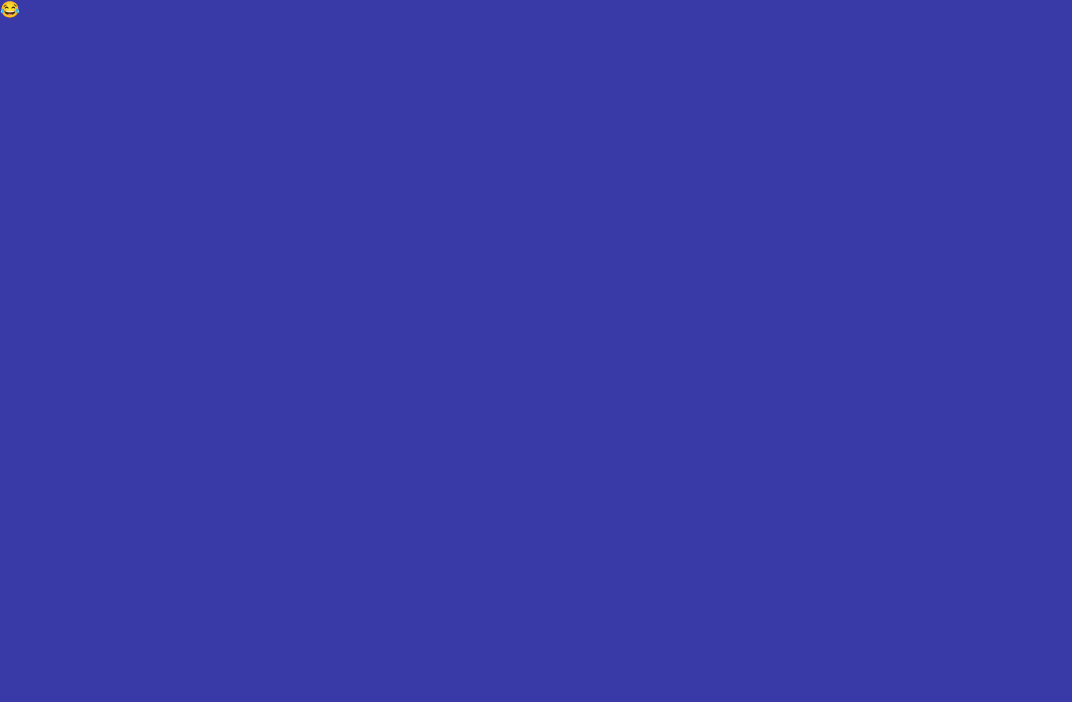
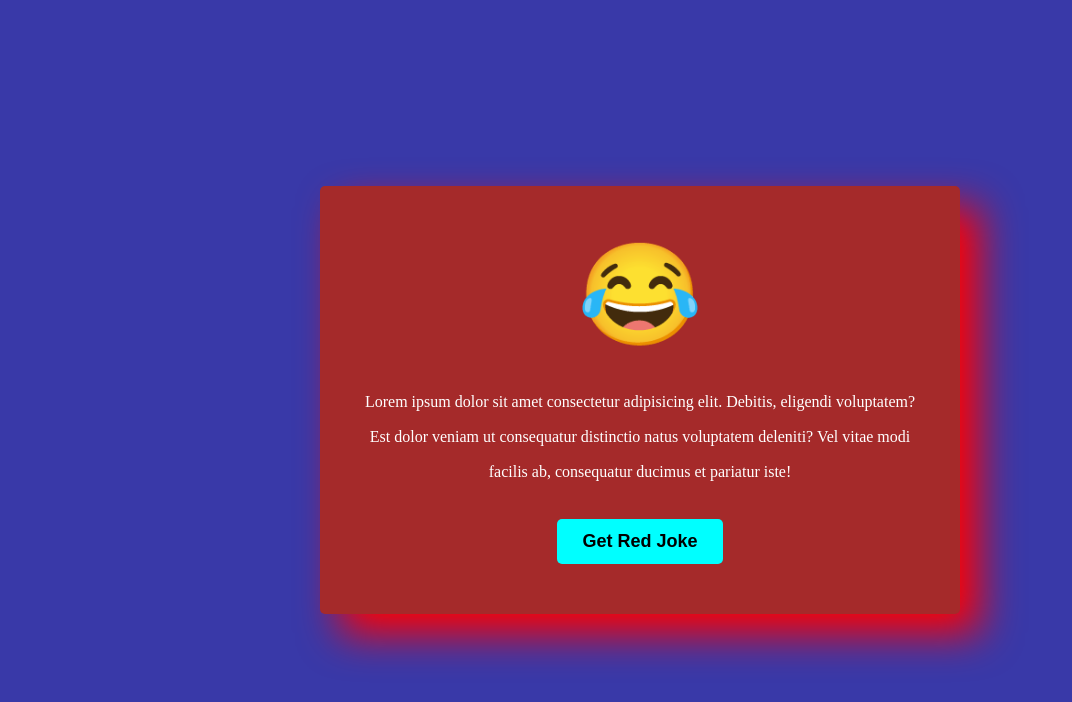
Before and after one commit to Jayjeet1013/50-projects-web-dev, a plain HTML site: page Project-3/index.html in a window 1280 px wide. Shown: the whole page, without its empty margins (0-1072 px from the left). Drawn offline with Linux system fonts and the light colour scheme.

Commit message:
done css & html

```diff
--- a/Project-3/index.html
+++ b/Project-3/index.html
@@ -1,17 +1,24 @@
 <!DOCTYPE html>
 <html lang="en">
   <head>
-        <meta charset="UTF-8">
-        <meta name="viewport" content="width=device-width, initial-scale=1.0">
+    <meta charset="UTF-8" />
+    <meta name="viewport" content="width=device-width, initial-scale=1.0" />
     <title>Random Joke Generator</title>
 
-        <link rel="stylesheet" href="sryle.css">
+    <link rel="stylesheet" href="sryle.css" />
   </head>
   <body>
     <div class="wrapper">
       <span>&#128514;</span>
+
+
+    <p id="joke">
+      Lorem ipsum dolor sit amet consectetur adipisicing elit. Debitis, eligendi
+      voluptatem? Est dolor veniam ut consequatur distinctio natus voluptatem
+      deleniti? Vel vitae modi facilis ab, consequatur ducimus et pariatur iste!
+    </p>
+    <button id="btn">Get Red Joke</button>
     </div>
-
     <script src="script.js"></script>
   </body>
 </html>
--- a/Project-3/sryle.css
+++ b/Project-3/sryle.css
@@ -7,3 +7,47 @@
 body{
         background-color: rgb(57, 57, 168);
 }
+
+.wrapper {
+        width: 80vmin;
+        padding: 50px 40px;
+        background-color: brown;
+        position: absolute;
+        transform: translate(-50%,-50%);
+        top: 50%;
+        left: 50%;
+        border-radius: 5px;
+        box-shadow: 20px 20px 40px red;
+
+}
+
+span {
+        display: block;
+        width: 100%;
+        text-align: center;
+        font-size: 100px;
+}
+
+p{
+        font-size: 16px;
+        color: white;
+        text-align: center;
+        font-weight: 400;
+        word-wrap: break-word;
+        line-height: 35px;
+        margin: 30px 0;
+}
+
+button{
+        display: block;
+        background-color: aqua;
+        border: none;
+        padding: 5px;
+        font-size: 18px;
+        color: black;
+        font-weight: 600;
+        padding: 12px 25px;
+        margin: 0 auto;
+        border-radius: 5px;
+        cursor: pointer;
+}
```
Lines whose indentation alone changed are shown as unchanged.
